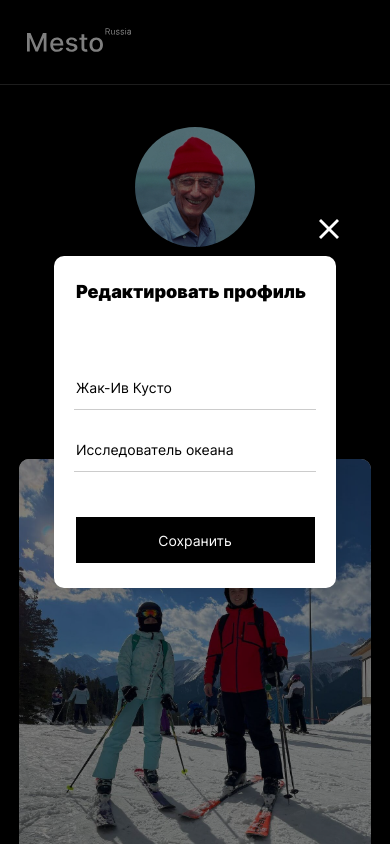
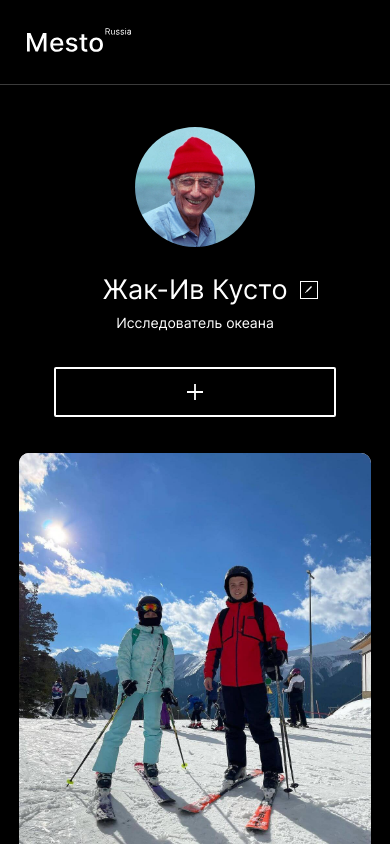
Before and after one commit to Feelcover/mesto-project, a plain HTML site: page index.html in a window 390 px wide. Shown: the top 844 px of the page. Drawn offline with Linux system fonts and the light colour scheme.

Commit message:
after second review

```diff
--- a/blocks/pop-up/__close/pop-up__close.css
+++ b/blocks/pop-up/__close/pop-up__close.css
@@ -9,7 +9,7 @@
   cursor: pointer;
   position: absolute;
   border: none;
-  right: -10%;
+  right: -9%;
   top: -12%;
   align-self: center;
   transition: all 0.4s ease-in-out;
@@ -26,8 +26,8 @@
 
 @media screen and (max-width: 935px) {
   .pop-up__close {
-    right: -1%;
-    top: -11%;
+    right: 2%;
+    top: -14%;
     width: 20px;
     height: 20px;
   }
--- a/blocks/pop-up/__heading/pop-up__heading.css
+++ b/blocks/pop-up/__heading/pop-up__heading.css
@@ -4,7 +4,7 @@
   font-size: 24px;
   line-height: 29px;
   color: #000000;
-  margin: 34px 64px 54px 36px;
+  margin: 34px 64px 49px 36px;
   transition: all 0.6s ease-out;
 }
 
--- a/blocks/pop-up/__item/__item_input_description/pop-up__item_input_description.css
+++ /dev/null
@@ -1,3 +0,0 @@
-.pop-up__item_input_description {
-  margin-bottom: 0;
-}
--- a/blocks/pop-up/__item/__item_input_name/pop-up__item_input_name.css
+++ /dev/null
@@ -1,2 +0,0 @@
-.pop-up__item_input_name {
-}
--- a/blocks/pop-up/__item/pop-up__item.css
+++ b/blocks/pop-up/__item/pop-up__item.css
@@ -8,9 +8,13 @@
   border-radius: none;
   border-bottom: 1px solid rgb(0, 0, 0, 0.2);
   margin: 0 36px 30px;
-  padding-bottom: 13px;
+  padding-bottom: 9px;
   outline: none;
   transition: all 0.6s ease-out;
+}
+
+.pop-up__item:last-of-type {
+  margin: 0 36px 0;
 }
 
 @media screen and (max-width: 900px) {
--- a/blocks/pop-up/__submit/pop-up__submit.css
+++ b/blocks/pop-up/__submit/pop-up__submit.css
@@ -30,7 +30,7 @@
 
 @media screen and (max-width: 900px) {
   .pop-up__submit {
-    width: 239px;
+    width: 238px;
     min-height: 46px;
     margin: 45px 22px 25px;
     font-size: 14px;
--- a/blocks/profile/__add-button-icon/profile__add-button-icon.css
+++ b/blocks/profile/__add-button-icon/profile__add-button-icon.css
@@ -3,9 +3,9 @@
   height: 22px;
 }
 
-@media screen and (max-width: 930px) {
+@media screen and (max-width: 900px) {
   .profile__add-button-icon {
-    width: 18px;
-    height: 18px;
+    width: 16px;
+    height: 16px;
   }
 }
--- a/blocks/profile/__info/profile__info.css
+++ b/blocks/profile/__info/profile__info.css
@@ -1,11 +1,10 @@
 .profile__info {
   max-width: 336px;
-  min-height: 73px;
   display: grid;
   grid-template-areas:
     "profile__name profile__edit-button"
     "profile__description .";
-  gap: 16px 18px;
+  gap: 10px 18px;
   align-self: center;
   align-items: center;
   transition: all 0.6s ease-in-out;
@@ -18,11 +17,7 @@
     ". profile__name profile__edit-button"
     ". profile__description .";
     text-align: center;
-    gap: 14px 10px;
+    gap: 8px 10px;
     margin: 26px 0 36px;
-    min-height: 60px;
   }
 }
-
-/*grid-template-areas как вы указали в прошлом ревью- не были продублированы, как можете заметить- схемы разные.
-Поэтому данное замечание оставлю без внимания*/
--- a/blocks/profile/profile.css
+++ b/blocks/profile/profile.css
@@ -1,6 +1,5 @@
 .profile {
   width: 100%;
-  min-height: 120px;
   display: flex;
   align-items: center;
   justify-content: space-between;
@@ -10,7 +9,6 @@
 
 @media screen and (max-width: 900px) {
   .profile {
-    min-height: 286px;
     flex-direction: column;
     padding: 42px 0 36px;
   }
--- a/index.html
+++ b/index.html
@@ -155,7 +155,7 @@
 
 
 
-    <div class="pop-up pop-up_opened">
+    <div class="pop-up">
       <div class="pop-up__elements">
         <button class="pop-up__close" type="button">
           <img
@@ -167,14 +167,14 @@
         <h2 class="pop-up__heading">Редактировать профиль</h2>
         <form class="pop-up__container" action="#" name="form1">
             <input
-              class="pop-up__item pop-up__item_input_name"
+              class="pop-up__item"
               type="text"
               name="name"
               placeholder="Имя"
               value="Жак-Ив Кусто"
             />
             <input
-              class="pop-up__item pop-up__item_input_description"
+              class="pop-up__item"
               type="text"
               name="description"
               placeholder="О себе"
--- a/pages/index.css
+++ b/pages/index.css
@@ -41,7 +41,4 @@
 @import url(../blocks/pop-up/__container/pop-up__container.css);
 @import url(../blocks/pop-up/__heading/pop-up__heading.css);
 @import url(../blocks/pop-up/__item/pop-up__item.css);
-@import url(../blocks/pop-up/__item/__item_input_name/pop-up__item_input_name.css);
-@import url(../blocks/pop-up/__item/__item_input_description/pop-up__item_input_description.css);
 @import url(../blocks/pop-up/__submit/pop-up__submit.css);
-@import url(../blocks/pop-up/__submit-description/pop-up__submit-description.css);
```
